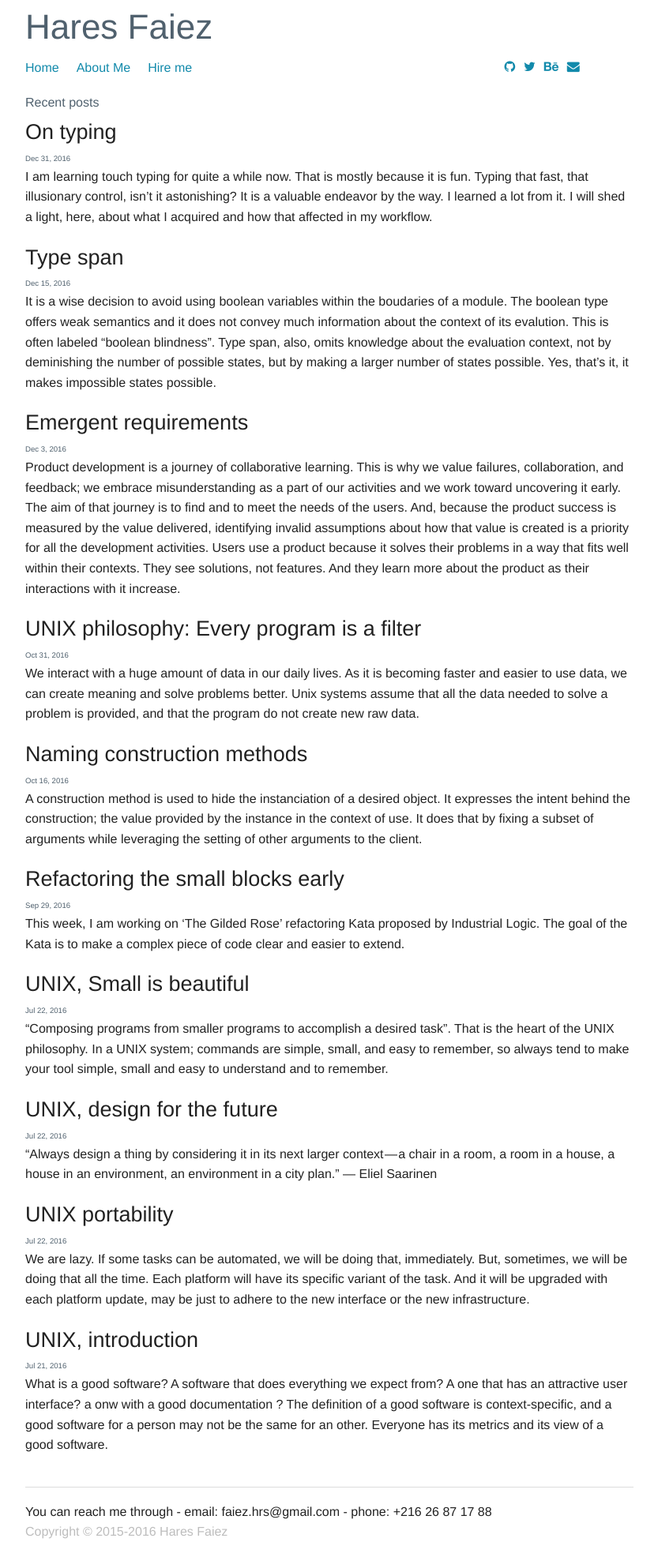
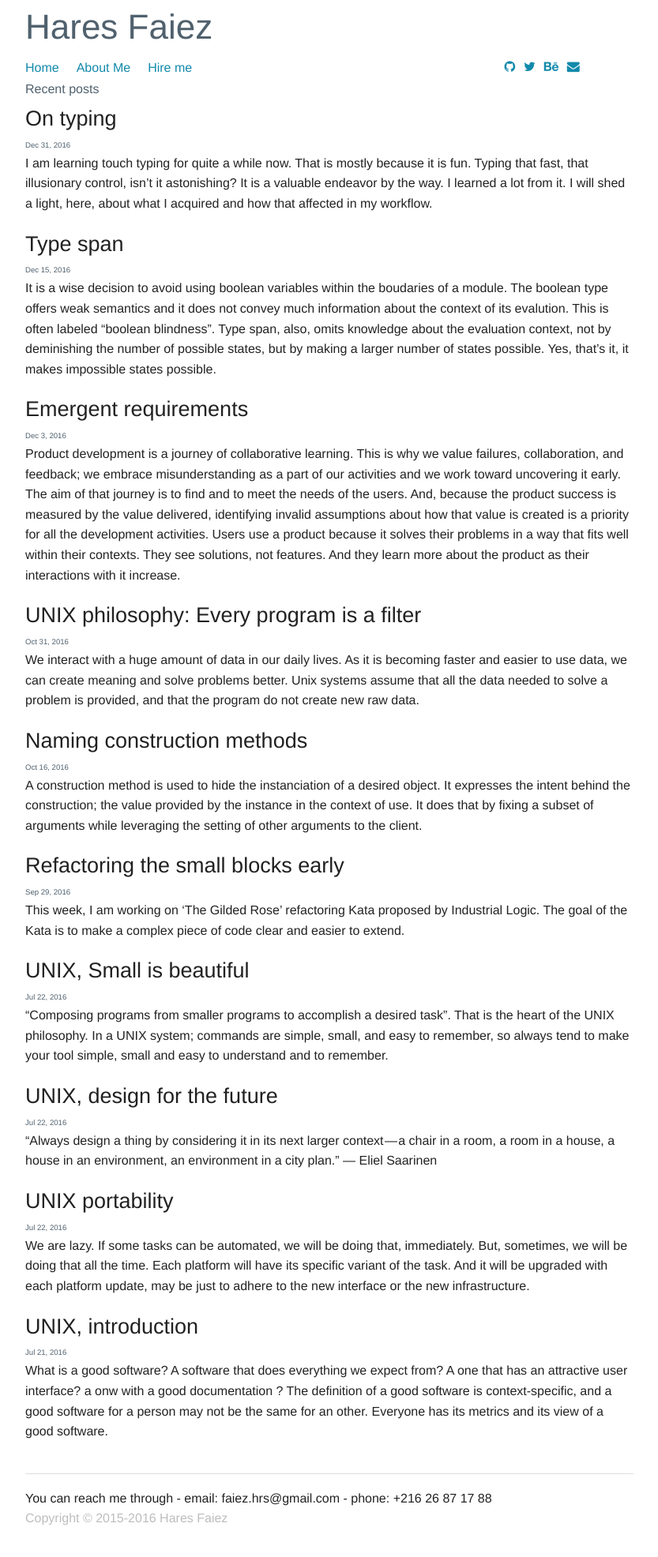
Before and after one commit to haresfaiez/haresfaiez.github.io, a Jekyll site: the page built from index.html, in a window 1280 px wide. Shown: the whole page at 79% size, without its empty margins (223-1056 px from the left). Built offline with Jekyll 4.4.1, drawn with Linux system fonts in a browser that asks for light colours.

Commit message:
Remove the whitespace below the pages list for small devices

```diff
--- a/_includes/pages-list.html
+++ b/_includes/pages-list.html
@@ -1,4 +1,4 @@
-<ul class="inline-list">
+<ul class="inline-list vertical-outset">
   <li>
     <a href="/">Home</a>
   </li>
```
